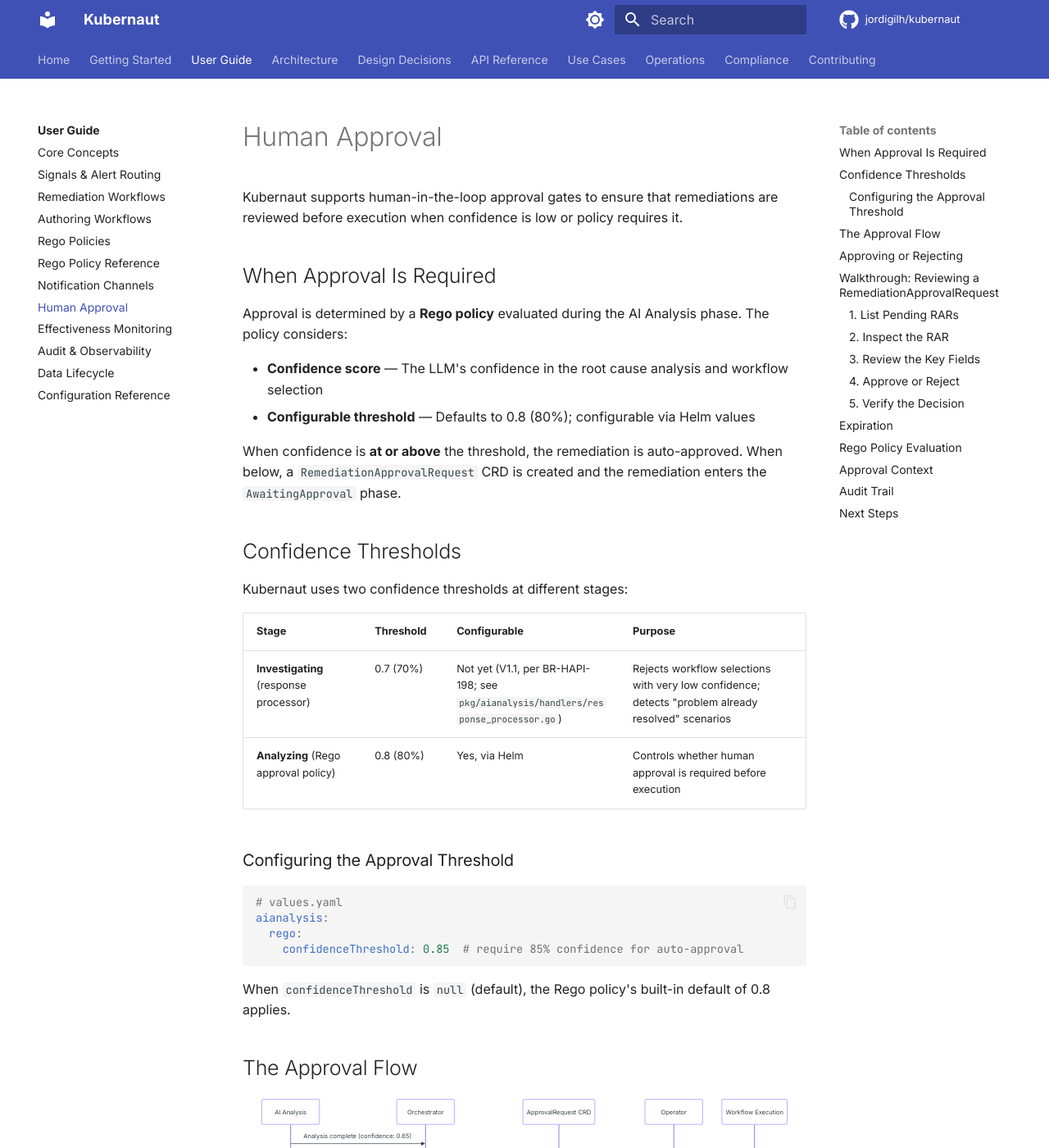
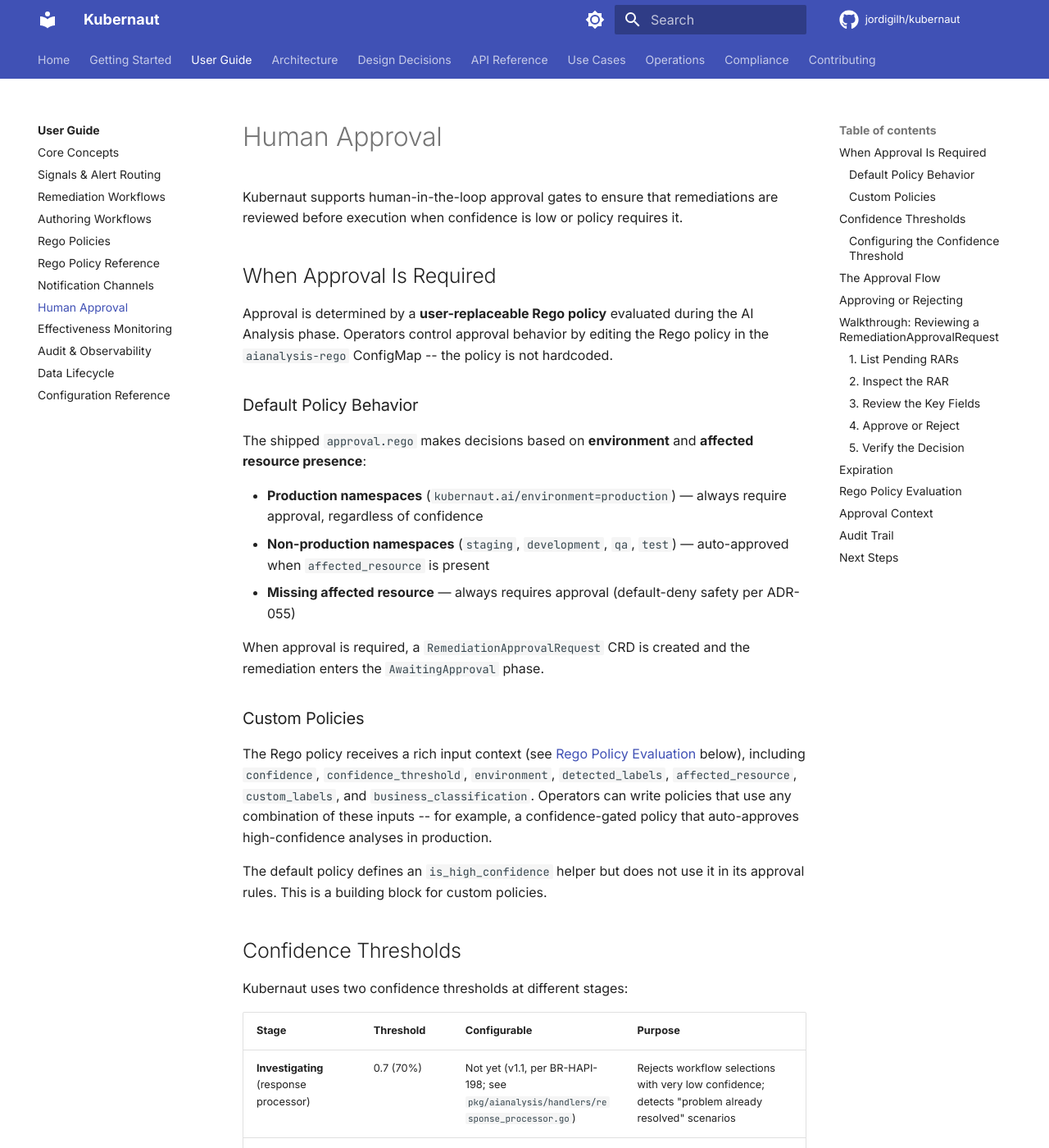
Before and after one commit to jordigilh/kubernaut-docs, an MkDocs documentation site: the page built from docs/user-guide/approval.md, in a window 1280 px wide and 1400 px high. Shown: the whole window at 82% size. Built offline with MkDocs 1.6.1 and Material for MkDocs 9.7.7, drawn with Linux system fonts in a browser that asks for light colours; comment, search, counter and statistics services are not loaded; the version menu is left out; some of the changed text lies outside the part shown.

Commit message:
docs: rewrite approval gate as policy-driven with default behavior first
Restructure approval.md and ai-analysis.md to emphasize that the
approval gate is user-replaceable Rego policy. Lead with default
policy behavior (environment + affected resource), then explain
confidence and other inputs available for custom policies.

Clarifies that is_high_confidence is a helper available but not
used by the default approval rules.

Made-with: Cursor

````diff
--- a/docs/user-guide/approval.md
+++ b/docs/user-guide/approval.md
@@ -4,12 +4,23 @@ Kubernaut supports human-in-the-loop approval gates to ensure that remediations
 
 ## When Approval Is Required
 
-Approval is determined by a **Rego policy** evaluated during the AI Analysis phase. The policy considers:
+Approval is determined by a **user-replaceable Rego policy** evaluated during the AI Analysis phase. Operators control approval behavior by editing the Rego policy in the `aianalysis-rego` ConfigMap -- the policy is not hardcoded.
 
-- **Confidence score** — The LLM's confidence in the root cause analysis and workflow selection
-- **Configurable threshold** — Defaults to 0.8 (80%); configurable via Helm values
+### Default Policy Behavior
 
-When confidence is **at or above** the threshold, the remediation is auto-approved. When below, a `RemediationApprovalRequest` CRD is created and the remediation enters the `AwaitingApproval` phase.
+The shipped `approval.rego` makes decisions based on **environment** and **affected resource presence**:
+
+- **Production namespaces** (`kubernaut.ai/environment=production`) — always require approval, regardless of confidence
+- **Non-production namespaces** (`staging`, `development`, `qa`, `test`) — auto-approved when `affected_resource` is present
+- **Missing affected resource** — always requires approval (default-deny safety per ADR-055)
+
+When approval is required, a `RemediationApprovalRequest` CRD is created and the remediation enters the `AwaitingApproval` phase.
+
+### Custom Policies
+
+The Rego policy receives a rich input context (see [Rego Policy Evaluation](#rego-policy-evaluation) below), including `confidence`, `confidence_threshold`, `environment`, `detected_labels`, `affected_resource`, `custom_labels`, and `business_classification`. Operators can write policies that use any combination of these inputs -- for example, a confidence-gated policy that auto-approves high-confidence analyses in production.
+
+The default policy defines an `is_high_confidence` helper but does not use it in its approval rules. This is a building block for custom policies.
 
 ## Confidence Thresholds
 
@@ -17,19 +28,22 @@ Kubernaut uses two confidence thresholds at different stages:
 
 | Stage | Threshold | Configurable | Purpose |
 |---|---|---|---|
-| **Investigating** (response processor) | 0.7 (70%) | Not yet (V1.1, per BR-HAPI-198; see `pkg/aianalysis/handlers/response_processor.go`) | Rejects workflow selections with very low confidence; detects "problem already resolved" scenarios |
-| **Analyzing** (Rego approval policy) | 0.8 (80%) | Yes, via Helm | Controls whether human approval is required before execution |
+| **Investigating** (response processor) | 0.7 (70%) | Not yet (v1.1, per BR-HAPI-198; see `pkg/aianalysis/handlers/response_processor.go`) | Rejects workflow selections with very low confidence; detects "problem already resolved" scenarios |
+| **Analyzing** (Rego approval policy) | 0.8 (default in Rego) | Yes, via Helm | Passed as `input.confidence_threshold` to the Rego policy |
 
-### Configuring the Approval Threshold
+### Configuring the Confidence Threshold
 
 ```yaml
 # values.yaml
 aianalysis:
   rego:
-    confidenceThreshold: 0.85  # require 85% confidence for auto-approval
+    confidenceThreshold: 0.85
 ```
 
 When `confidenceThreshold` is `null` (default), the Rego policy's built-in default of 0.8 applies.
+
+!!! note "Default policy does not use confidence for approval"
+    The shipped `approval.rego` defines `is_high_confidence` but does not reference it in any approval rule. Setting `confidenceThreshold` has no effect unless you customize the policy to use `is_high_confidence` or `input.confidence` in your approval rules.
 
 ## The Approval Flow
 
````
Also changed, not shown: docs/architecture/ai-analysis.md (+9 -20 lines).
